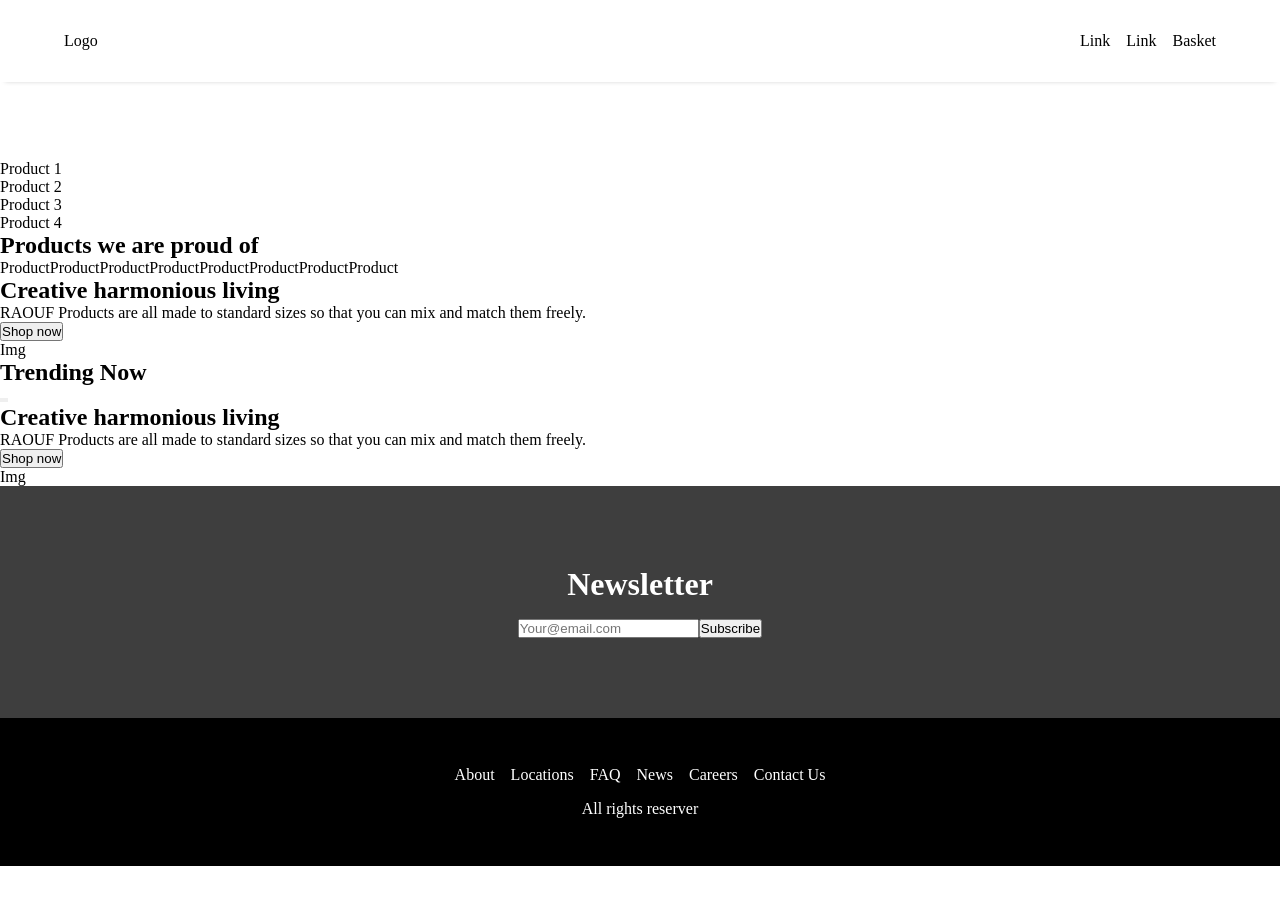
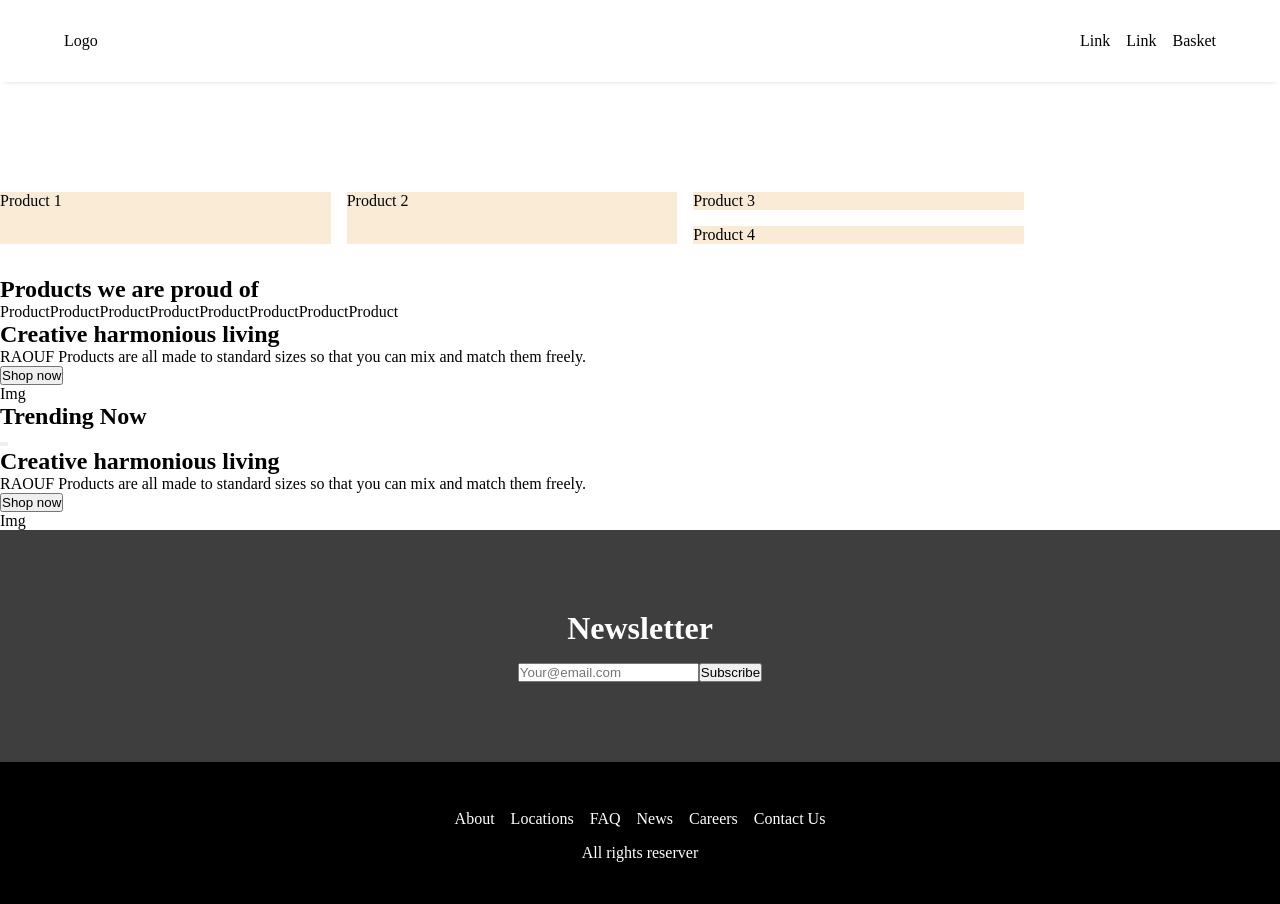
Before and after one commit to OnigiriKing/kumo-market, a React (Create React App) app: page / in a window 1280 px wide. Shown: the top 904 px of the page. Before the commit the page ends 866 px from the top, so only its background shows below. Built offline with nearby package versions, Linux system fonts and the light colour scheme.

Commit message:
Start screen style update

```diff
--- a/src/pages/homePage/components/Start.jsx
+++ b/src/pages/homePage/components/Start.jsx
@@ -1,7 +1,7 @@
 export default function Start() {
 
    return (
-     <div className="start-screen">
+     <div id="start-screen">
        <div className="start-wrapper">
          <div>Product 1</div>
          <div>Product 2</div>
--- a/src/styles/homeStyle/_homeStyle.scss
+++ b/src/styles/homeStyle/_homeStyle.scss
@@ -1,6 +1,36 @@
 @use "../global" as *;
 
-#home-page  {
-    margin-top: 10rem;
+#home-page {
+  margin-top: 10rem;
+}
 
+.start-screen {
+  display: flex;
+  width: 100%;
+  align-items: center;
 }
+
+.start-wrapper {
+  padding: 2rem 0;
+  width: 80%;
+  display: grid;
+  gap: 1rem;
+  grid-template-columns: 1fr 1fr 1fr;
+  grid-template-rows: 1fr 1fr;
+  grid-template-areas: "one two four" "one two four-low";
+
+  div {
+    background-color: antiquewhite;
+  }
+
+  div:nth-child(1) {
+    grid-area: one;
+  }
+  div:nth-child(2) {
+    grid-area: two;
+  }
+  div:nth-child(3) {
+  }
+  div:nth-child(4) {
+  }
+}
```
Also changed, not shown: src/styles/global/_colors.scss (deleted, +0 -8 lines), src/styles/global/_elements.scss (+0 -42 lines), src/styles/global/_settings.scss (+0 -12 lines), src/styles/global/_typo.scss (deleted, +0 -10 lines), src/dist/style.css, 1 other file (tests, documents, lock files or other folders).
